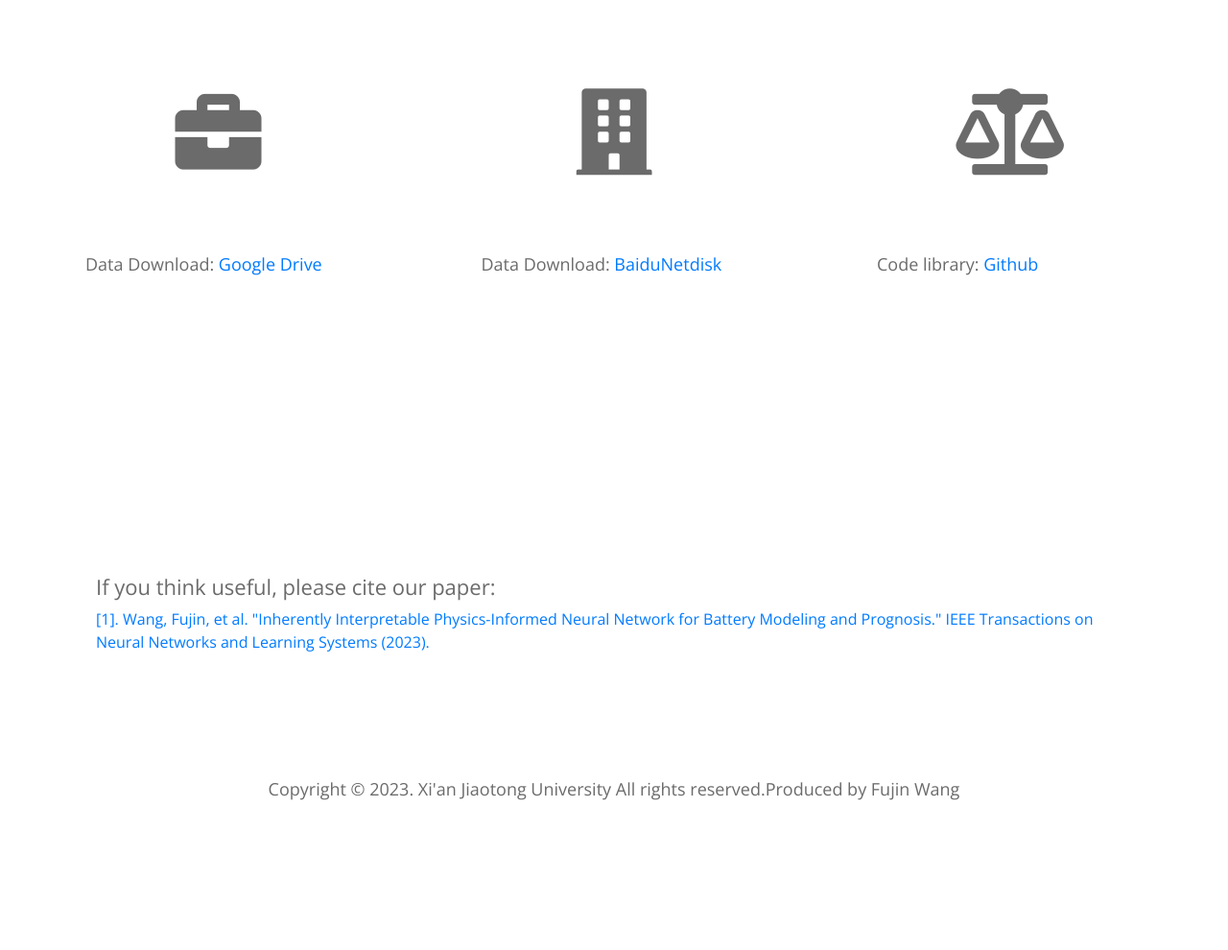
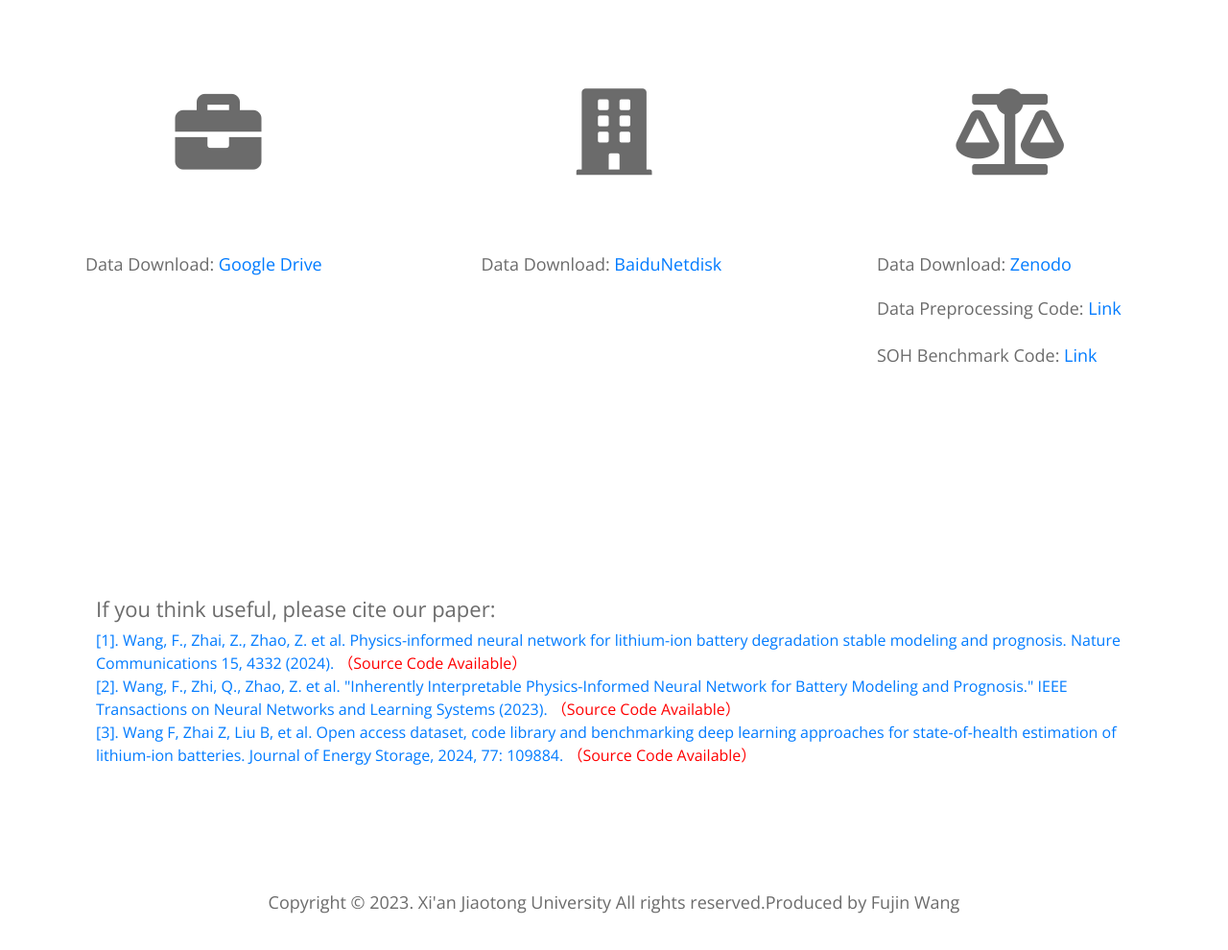
Before and after one commit to wang-fujin/wang-fujin.github.io, a plain HTML site: page index.html in a window 1280 px wide. Shown: the part 4506-5496 px from the top of the page at 96% size. Drawn offline with nearby package versions, Linux system fonts and the light colour scheme.

Commit message:
Update index.html

```diff
--- a/index.html
+++ b/index.html
@@ -256,7 +256,9 @@
 		  <div class="tm-contact-item">
 			<i class="fas fa-5x fa-balance-scale tm-contact-item-icon"></i>
 			  <footer class="col-15">
-				 Code library: <a target="_blank" href="https://github.com/wang-fujin/SOHbenchmark" title="Github">Github</a></p>
+				 Data Download: <a target="_blank" href="https://zenodo.org/records/10963339" title="Github">Zenodo</a></p>
+				<p>Data Preprocessing Code: <a target="_blank" href="https://github.com/wang-fujin/Battery-dataset-preprocessing-code-library" title="GitHub">Link</a></p>
+				<p>SOH Benchmark Code: <a target="_blank" href="https://github.com/wang-fujin/SOHbenchmark" title="GitHub">Link</a></p>
 			    </footer>
 			<p class="mb-0">
 			  <!--Commodo id ullamcorper ac, dignissim at sapien. Nullam leo
@@ -279,8 +281,20 @@
       			 If you think useful, please cite our paper:
 			</h4>
 			<div class="tm-citation" style="font-size: 16px;">
-                                                <a href="https://ieeexplore.ieee.org/document/10310297" target="_blank">[1]. Wang, Fujin, et al. "Inherently Interpretable Physics-Informed Neural Network for Battery Modeling and Prognosis." IEEE Transactions on Neural Networks and Learning Systems (2023).</a>
-			</div>
+                                                <a href="https://www.nature.com/articles/s41467-024-48779-z" target="_blank"> [1]. Wang, F., Zhai, Z., Zhao, Z. et al. Physics-informed neural network for lithium-ion battery degradation stable modeling and prognosis. Nature Communications 15, 4332 (2024).
+				<span style="color: red;">（Source Code Available）</span>
+			</a>
+			 </div>
+			<div class="tm-citation" style="font-size: 16px;">
+                                                <a href="https://www.nature.com/articles/s41467-024-48779-z" target="_blank"> <a href="https://ieeexplore.ieee.org/document/10310297" target="_blank">[2]. Wang, F., Zhi, Q., Zhao, Z. et al. "Inherently Interpretable Physics-Informed Neural Network for Battery Modeling and Prognosis." IEEE Transactions on Neural Networks and Learning Systems (2023).
+                                               		<span style="color: red;">（Source Code Available）</span>
+			</a>
+                                               </div>
+                                              <div class="tm-citation" style="font-size: 16px;">
+                                                  <a href="https://www.sciencedirect.com/science/article/pii/S2352152X23032826?dgcid=coauthor#tblA.6" target="_blank">[3]. Wang F, Zhai Z, Liu B, et al. Open access dataset, code library and benchmarking deep learning approaches for state-of-health estimation of lithium-ion batteries. Journal of Energy Storage, 2024, 77: 109884.
+                                                	<span style="color: red;">（Source Code Available）</span>
+			</a>
+                                            </div>
 
 		</form>
 	  </div>
```
